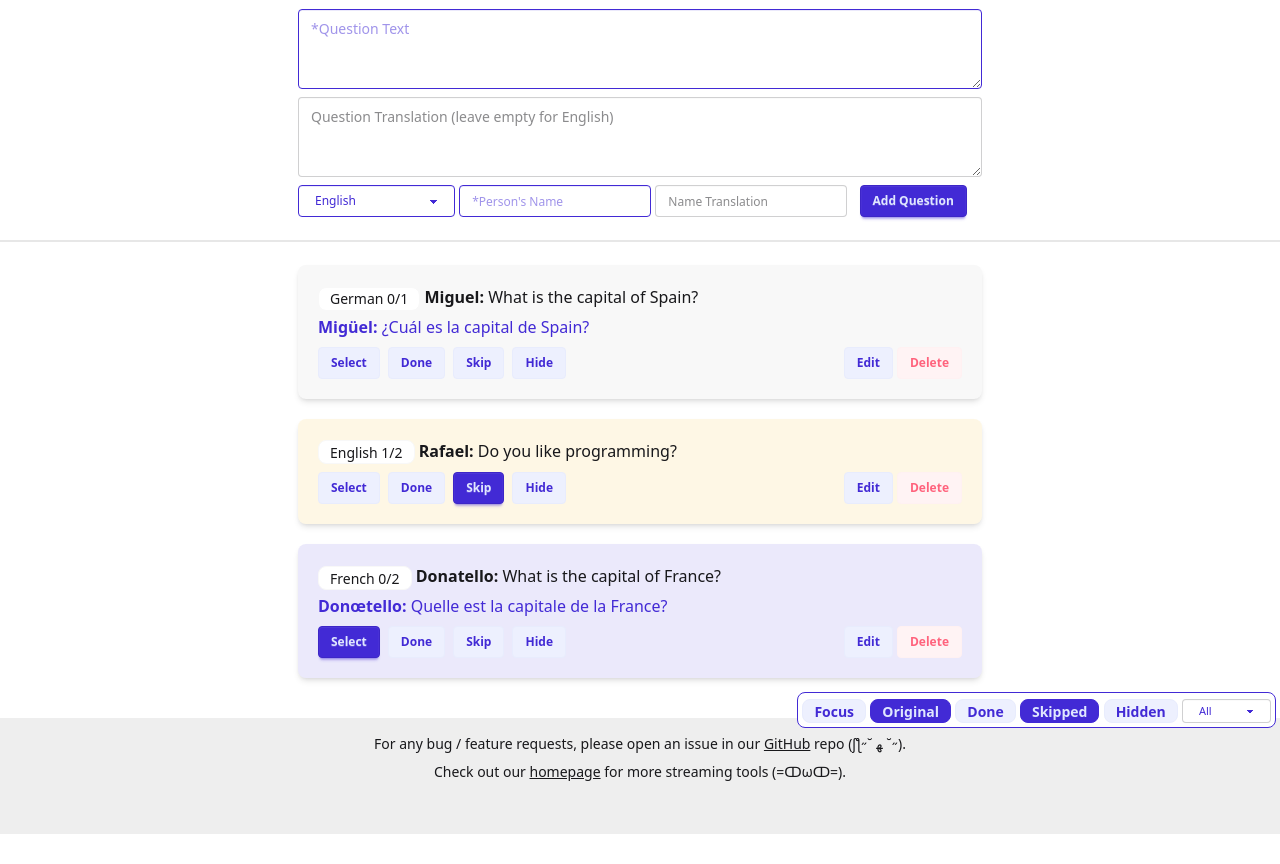
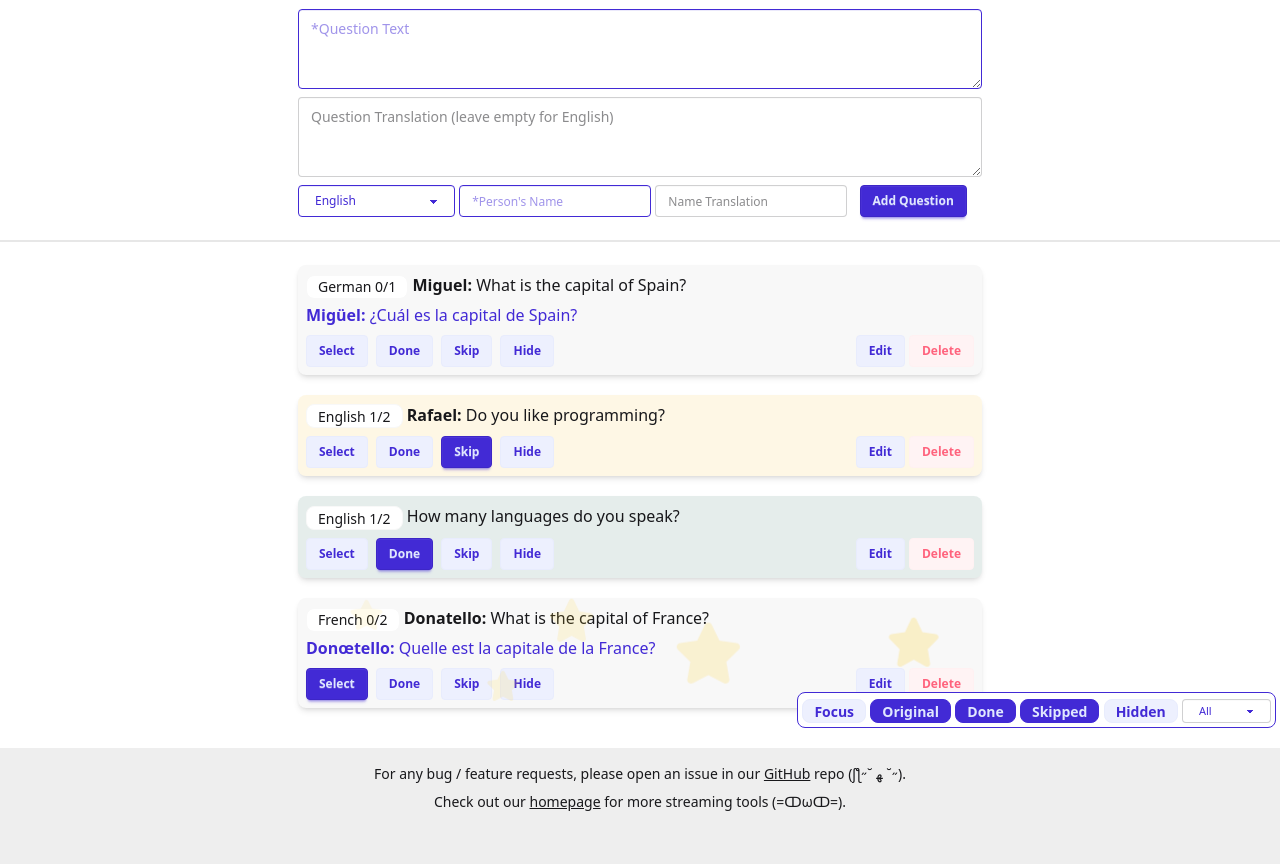
Before and after one commit to live-miracles/multi-lang-qa, a plain HTML site: page index.html in a window 1280 px wide. Shown: the part 68-932 px from the top of the page. Before the commit the page ends 902 px from the top, so only its background shows below. Drawn offline with Linux system fonts and the light colour scheme.

Commit message:
add stars for selected q

```diff
--- a/index.html
+++ b/index.html
@@ -73,7 +73,7 @@
       </label>
 
       <label class="swap">
-        <input id="show-q-answered" type="checkbox" class="show-toggle url-param" />
+        <input id="show-q-answered" type="checkbox" class="show-toggle url-param" checked />
         <div class="swap-on badge badge-primary font-semibold">Done</div>
         <div class="swap-off badge badge-soft badge-primary font-semibold">Done</div>
       </label>
--- a/script.js
+++ b/script.js
@@ -60,20 +60,30 @@ function getQuestionStats(questions) {
 function getQuestionHtml(q, selectedId, stats) {
     const stat = stats[q.language].answered + '/' + stats[q.language].total;
     return `
-        <div class="question ${q.timestamp === selectedId ? 'bg-primary/10' : 'bg-base-200'}
-                rounded-box mb-5 p-5 shadow-md ${'q-' + q.status}" id="${q.timestamp}">
-            <div class="q-translation">
-            <div class="badge">${q.language} ${stat}</div>
+        <div class="question relative bg-base-200 rounded-box mb-5 p-2 pb-2 shadow-md ${'q-' + q.status}" id="${q.timestamp}">
+            ${
+                q.timestamp === selectedId
+                    ? `
+              <img src="star-solid.svg" class="absolute w-[10%] left-[60%] top-[50%] -translate-x-1/2 -translate-y-1/2 transform opacity-20 pointer-events-none"></img>
+              <img src="star-solid.svg" class="absolute w-[5%] left-[10%] top-[15%] -translate-x-1/2 -translate-y-1/2 transform opacity-10 pointer-events-none"></img>
+              <img src="star-solid.svg" class="absolute w-[5%] left-[30%] top-[80%] -translate-x-1/2 -translate-y-1/2 transform opacity-15 pointer-events-none"></img>
+              <img src="star-solid.svg" class="absolute w-[8%] left-[90%] top-[40%] -translate-x-1/2 -translate-y-1/2 transform opacity-25 pointer-events-none"></img>
+              <img src="star-solid.svg" class="absolute w-[7%] left-[40%] top-[20%] -translate-x-1/2 -translate-y-1/2 transform opacity-15 pointer-events-none"></img>
+            `
+                    : ''
+            }
+            <div class="q-translation z-10">
+                <div class="badge">${q.language} ${stat}</div>
                 <span class="font-semibold">${q.nameTranslation ? q.nameTranslation + ': ' : ''}</span>
                 ${q.translation ? q.translation : q.text}
             </div>
 
-            <div class="q-text text-primary mt-1">
+            <div class="q-text text-primary mt-1 z-10">
                 <span class="font-semibold">${q.translation ? q.name + ': ' : ''}</span>
                 <span>${q.translation ? q.text : ''}</span>
             </div>
 
-            <div class="mt-2 flex items-center">
+            <div class="mt-2 flex items-center z-10">
             <button class="btn btn-sm btn-primary ${q.timestamp === selectedId ? '' : 'btn-soft'} mr-2">Select</button>
             <button class="btn btn-sm btn-primary ${q.status === 'answered' ? '' : 'btn-soft'} mr-2">Done</button>
             <button class="btn btn-sm btn-primary ${q.status === 'skipped' ? '' : 'btn-soft'} mr-2">Skip</button>
```
Also changed, not shown: output.css, star-solid.svg (added).
